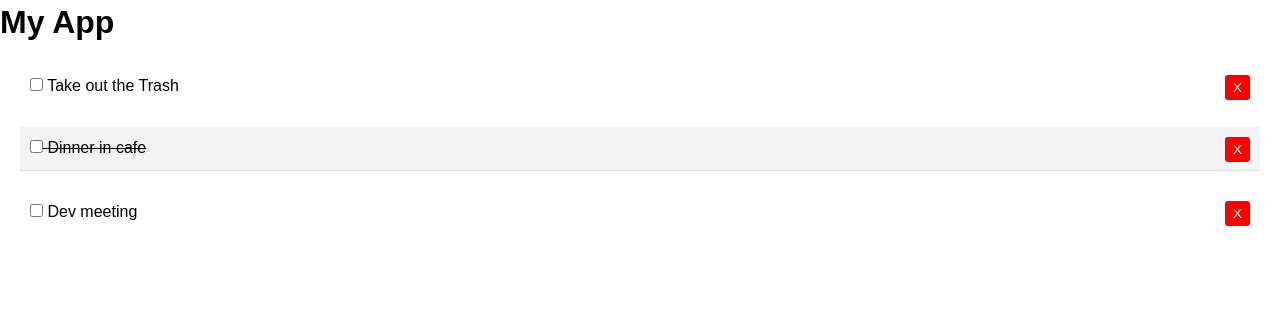
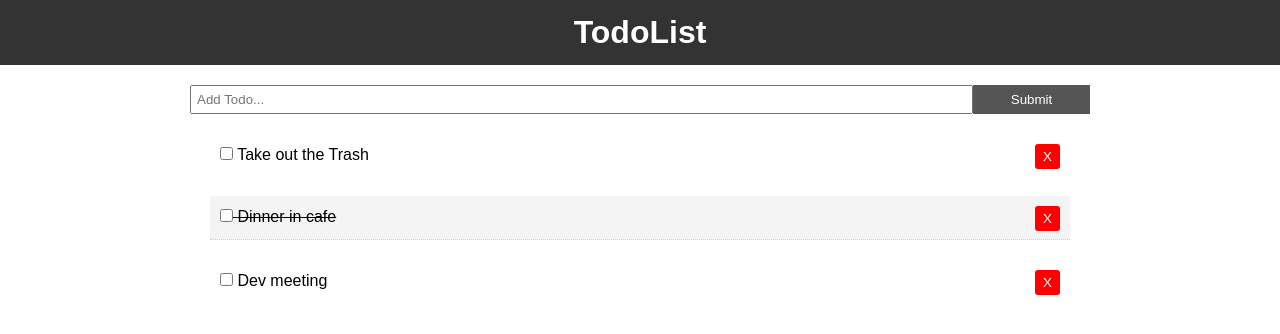
Before and after one commit to ant1shock/learn-react-first-app-togo-list, a React (Create React App) app: page / in a window 1280 px wide. Shown: the top 334 px of the page. Built offline with nearby package versions, Linux system fonts and the light colour scheme.

Commit message:
AddTodoItems uuid

```diff
--- a/package.json
+++ b/package.json
@@ -5,7 +5,8 @@
   "dependencies": {
     "react": "^16.7.0",
     "react-dom": "^16.7.0",
-    "react-scripts": "2.1.3"
+    "react-scripts": "2.1.3",
+    "uuid": "^3.3.2"
   },
   "scripts": {
     "start": "react-scripts start",
--- a/src/App.css
+++ b/src/App.css
@@ -6,10 +6,29 @@
 
 body {
   font-family: Arial, Helvetica, sans-serif;
-  line-height: 1.4
+  line-height: 1.4;
 }
 
 a {
   color: #333;
   text-decoration: none;
 }
+
+.container {
+  /* background-color: #eee; */
+  margin: 20px auto;
+  max-width: 900px;
+}
+
+.btn {
+  display: inline-block;
+  background: #555;
+  border: none;
+  cursor: pointer;
+  padding: 7px 20px;
+  color: #fff;
+}
+
+.btn:hover {
+  background: #666;
+}
--- a/src/App.js
+++ b/src/App.js
@@ -1,5 +1,10 @@
 import React, { Component } from 'react';
+import Header from './components/layout/header';
 import Todos from './components/Todos';
+import AddTodoItem from './components/AddTodoItem';
+
+import uuid from 'uuid';
+
 import './App.css';
 
 class App extends Component {
@@ -34,17 +39,36 @@ class App extends Component {
     }) });
   }
 
-  //Delete Todo
+  //Delete Todo Item
   delTodo = (id) => {
     this.setState({ todos: [...this.state.todos.filter(todo => todo.id !== id)]})
+  }
+
+  //Add Todo Item
+  AddTodoItem = (title) => {
+    const newTodo = {
+      id: uuid.v4(),
+      // title: title,
+      title,
+      completed: false
+    }
+    this.setState({ todos: [...this.state.todos, newTodo] })
   }
 
   render() {
     // console.log(this.state.todos);
     return (
       <div className="App">
-        <h1>My App</h1>
-        <Todos todos = {this.state.todos} markComplete = {this.markComplete} delTodo={this.delTodo} />
+        <Header />
+
+        <div className='container'>
+
+          <AddTodoItem AddTodoItem={this.AddTodoItem} />
+
+          <div className='todo-list'>
+            <Todos todos = {this.state.todos} markComplete = {this.markComplete} delTodo={this.delTodo} />
+          </div>
+        </div>
       </div>
     );
   }
--- /dev/null
+++ b/src/components/AddTodoItem.js
@@ -0,0 +1,39 @@
+import React, { Component } from 'react';
+
+class AddTodoItem extends Component {
+  state = {
+    title: ''
+  }
+
+  addTodoChange = (e) => this.setState({ title: e.target.value });
+
+  onSubmitExample = (e) => {
+    e.preventDefault();
+    this.props.AddTodoItem(this.state.title);
+    // this.setState({ title: '' });
+  }
+
+
+  render() {
+    return (
+      <form onSubmit={this.onSubmitExample} style={{ display: 'flex' }}>
+        <input
+          type="text"
+          name="title"
+          style={{ flex: '10', padding: '5px' }}
+          placeholder="Add Todo..."
+          value={this.state.title}
+          onChange={this.addTodoChange}
+        />
+        <input
+          type="submit"
+          value="Submit"
+          className="btn"
+          style={{ flex: '1' }}
+        />
+      </form>
+    );
+  }
+}
+
+export default AddTodoItem
--- a/src/components/TodoItem.js
+++ b/src/components/TodoItem.js
@@ -19,9 +19,6 @@ class TodoItem extends Component {
         }
       }
     }
-
-
-
 
   render() {
     const { id, title } = this.props.todo;
@@ -54,6 +51,4 @@ TodoItem.propTypes = {
   todo: PropTypes.object.isRequired
 }
 
-
-
 export default TodoItem
--- /dev/null
+++ b/src/components/layout/header.js
@@ -0,0 +1,18 @@
+import React from 'react';
+
+function Header() {
+  return (
+    <header style={headerStyle}>
+      <h1>TodoList</h1>
+    </header>
+  )
+}
+
+const headerStyle = {
+  background: "#333",
+  color: '#fff',
+  padding: '10px',
+  textAlign: 'center'
+}
+
+export default Header;
```
Also changed, not shown: 1 other file (tests, documents, lock files or other folders).
